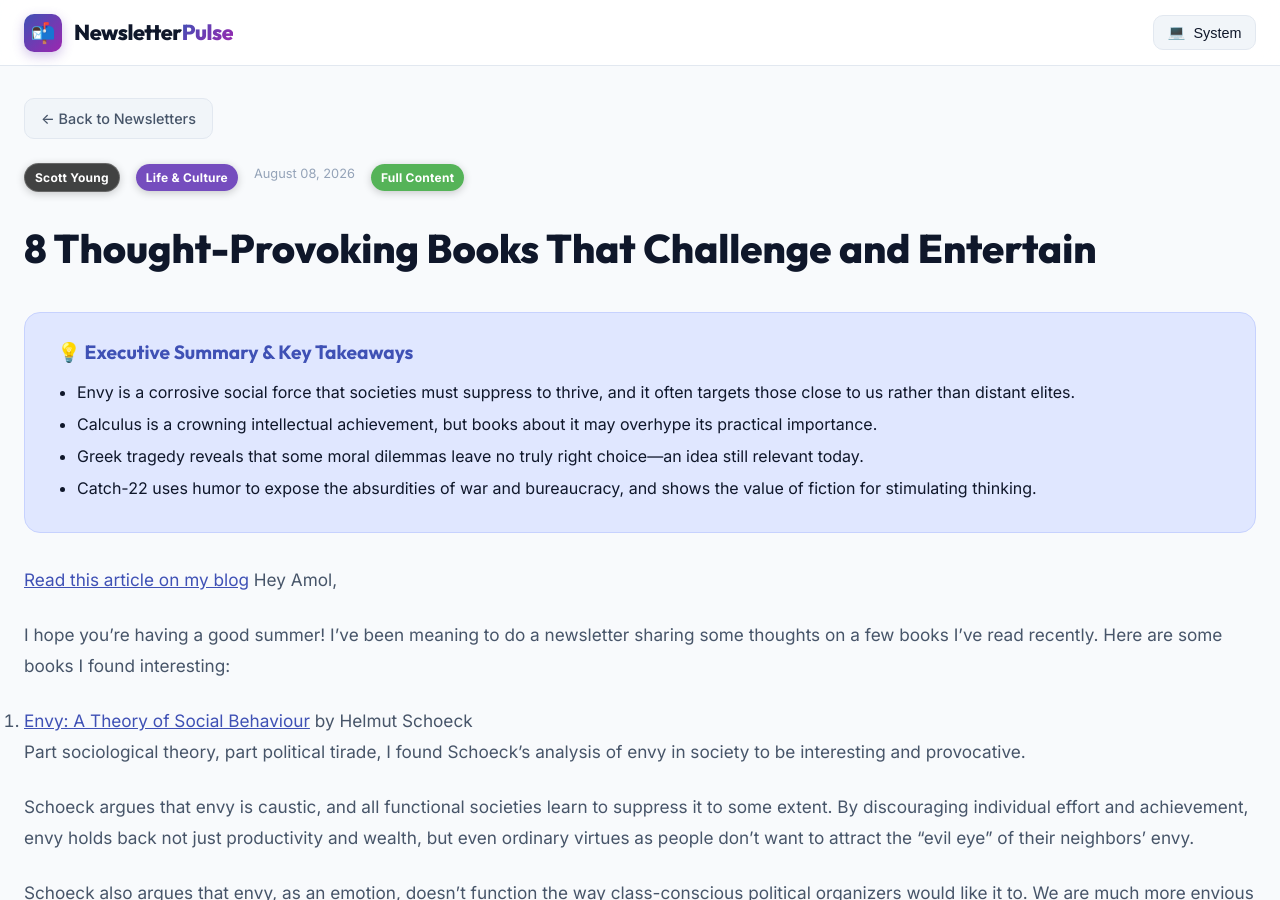
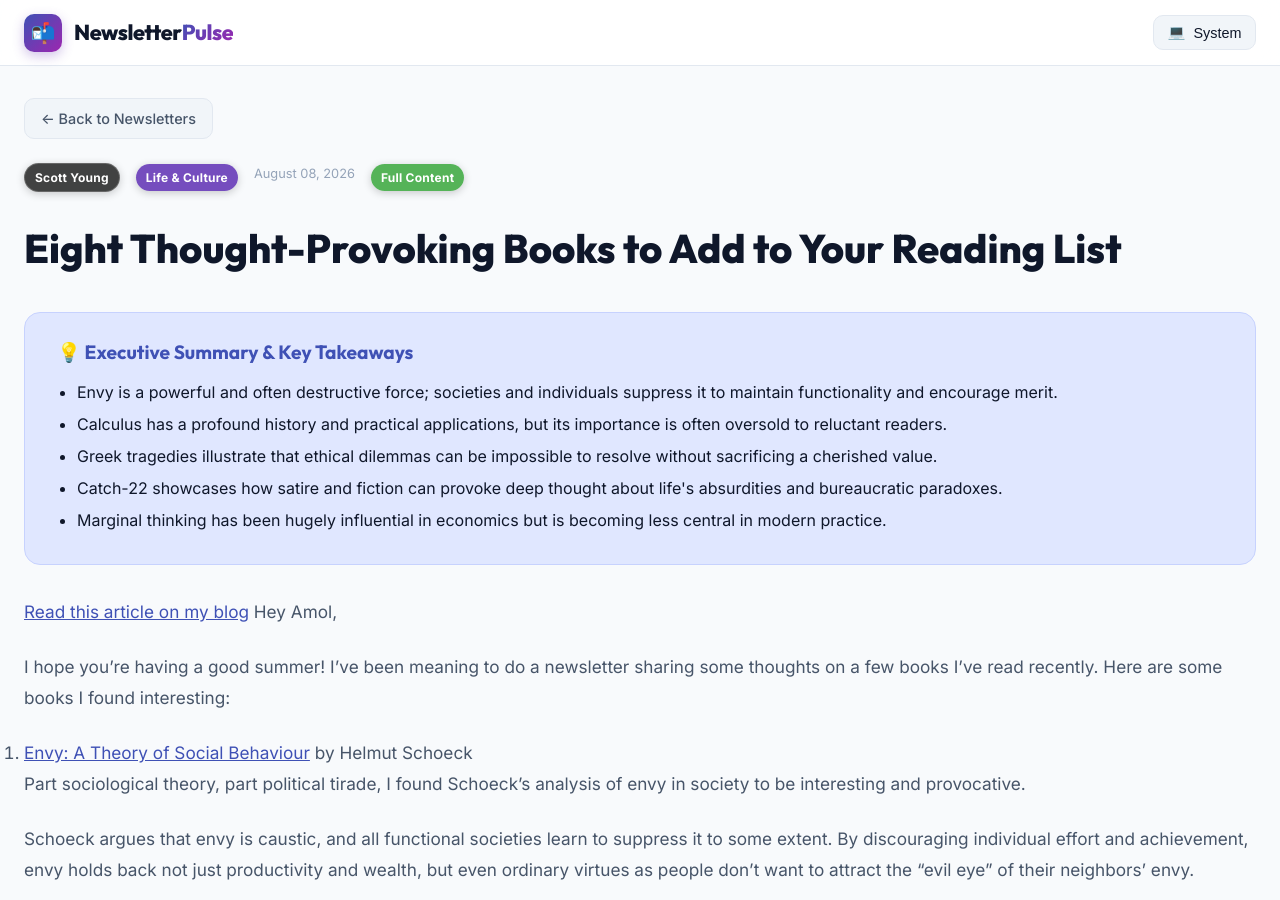
Before and after one commit to vampcoder/daily-newsletters, a Jekyll site: the page built from _posts/2026-08-08-8-thought-provoking-books-ive-read-recently.md, in a window 1280 px wide and 900 px high. Built offline with Jekyll 4.4.1, drawn with Linux system fonts in a browser that asks for light colours.

Commit message:
Update newsletter: 8 Thought-provoking books I've read recently

```diff
--- a/_posts/2026-08-08-8-thought-provoking-books-ive-read-recently.md
+++ b/_posts/2026-08-08-8-thought-provoking-books-ive-read-recently.md
@@ -1,18 +1,19 @@
 ---
 layout: post
-title: "8 Thought-Provoking Books That Challenge and Entertain"
+title: "Eight Thought-Provoking Books to Add to Your Reading List"
 date: 2026-08-08 15:34:27 +0000
 source: "Scott Young"
 category: "Life & Culture"
-excerpt: "Scott Young shares his recent reading list, offering sharp commentary on books about envy, calculus, Greek tragedy, and more. His reviews mix intellectual insight with personal reflection, making each recommendation a springboard for deeper thought."
+excerpt: "Scott Young shares a curated list of eight books that have sparked his thinking, spanning topics from social envy and calculus to classical ethics and existential humor. Each book is accompanied by his personal insights and reflections, making this a compelling read for anyone seeking intellectual stimulation."
 theme_gradient: "linear-gradient(135deg, #4caf50 0%, #388e3c 100%)"
 image: "https://www.scotthyoung.com/blog/wp-content/uploads/2026/08/51jzt8cSl3L._SL1400_-667x1024.jpg"
 is_summary: false
 key_takeaways:
-  - "Envy is a corrosive social force that societies must suppress to thrive, and it often targets those close to us rather than distant elites."
-  - "Calculus is a crowning intellectual achievement, but books about it may overhype its practical importance."
-  - "Greek tragedy reveals that some moral dilemmas leave no truly right choice—an idea still relevant today."
-  - "Catch-22 uses humor to expose the absurdities of war and bureaucracy, and shows the value of fiction for stimulating thinking."
+  - "Envy is a powerful and often destructive force; societies and individuals suppress it to maintain functionality and encourage merit."
+  - "Calculus has a profound history and practical applications, but its importance is often oversold to reluctant readers."
+  - "Greek tragedies illustrate that ethical dilemmas can be impossible to resolve without sacrificing a cherished value."
+  - "Catch-22 showcases how satire and fiction can provoke deep thought about life's absurdities and bureaucratic paradoxes."
+  - "Marginal thinking has been hugely influential in economics but is becoming less central in modern practice."
 ---
 
 [Read this article on my blog](https://5a3293ec.click.convertkit-mail4.com/wvuq20lkqlughk0ew46t7hned9de3b8h2d57/08hwhgu23e4n4ehlh5/aHR0cHM6Ly93d3cuc2NvdHRoeW91bmcuY29tL2Jsb2cvMjAyNi8wOC8wNi9yZWNlbnQtcmVhZGluZy0zLw==)    Hey Amol,
@@ -21,7 +22,7 @@
 
 1. [Envy: A Theory of Social Behaviour](https://5a3293ec.click.convertkit-mail4.com/wvuq20lkqlughk0ew46t7hned9de3b8h2d57/8ghqh3uomd8w8ntkh9/aHR0cHM6Ly93d3cuYW1hem9uLmNhL0VudnktVGhlb3J5LUJlaGF2aW91ci1IZWxtdXQtU2Nob2Vjay9kcC8wODY1OTcwNjQ1) by Helmut Schoeck
 
- Part sociological theory, part political tirade, I found Schoeck’s analysis of envy in society to be interesting and provocative.
+Part sociological theory, part political tirade, I found Schoeck’s analysis of envy in society to be interesting and provocative.
 
 Schoeck argues that envy is caustic, and all functional societies learn to suppress it to some extent. By discouraging individual effort and achievement, envy holds back not just productivity and wealth, but even ordinary virtues as people don’t want to attract the “evil eye” of their neighbors’ envy.
 
@@ -33,7 +34,7 @@
 
 2. [Infinite Powers](https://5a3293ec.click.convertkit-mail4.com/wvuq20lkqlughk0ew46t7hned9de3b8h2d57/vqh3hmuoz06m67cghl/aHR0cHM6Ly93d3cuYW1hem9uLmNhL0luZmluaXRlLVBvd2Vycy1DYWxjdWx1cy1SZXZlYWxzLVVuaXZlcnNlL2RwLzAzNTgyOTkyODQ_cz1ib29rcw==) by Steven Strogatz
 
- A fascinating book on the history of calculus.
+A fascinating book on the history of calculus.
 
 I really enjoy Strogatz’s work, especially his [class on chaos theory](https://5a3293ec.click.convertkit-mail4.com/wvuq20lkqlughk0ew46t7hned9de3b8h2d57/l2heh6ul82pqpmf6h0/aHR0cHM6Ly93d3cueW91dHViZS5jb20vcGxheWxpc3Q_bGlzdD1QTGJONTdDNVpkbDZqX3FKQS1wQVJKbktzbVJPelBuTzlW). This book, looking at the history of one of mathematics’ crowning achievements is also great.
 
@@ -41,7 +42,7 @@
 
 3. [The Fragility of Goodness](https://5a3293ec.click.convertkit-mail4.com/wvuq20lkqlughk0ew46t7hned9de3b8h2d57/m2h7h6u3d5x2xdamhq/aHR0cHM6Ly93d3cuYW1hem9uLmNhL0ZyYWdpbGl0eS1Hb29kbmVzcy1FdGhpY3MtVHJhZ2VkeS1QaGlsb3NvcGh5L2RwLzA1MjE3OTQ3MjI=) by Martha Nussbaum
 
- Life is fragile, and we often fail to do the right thing, or to get what we want. That much is well understood. But are there situations in life where it’s impossible to do the right thing? Times we’re left with no good options, and all choices inevitably involve sacrificing a dearly held value?
+Life is fragile, and we often fail to do the right thing, or to get what we want. That much is well understood. But are there situations in life where it’s impossible to do the right thing? Times we’re left with no good options, and all choices inevitably involve sacrificing a dearly held value?
 
 Nussbaum argues that there are, and the ancient Greek tragedians understood this to be a part of the human condition. Their works are tragedies not because bad things happen to good people, but because people have no choice but to do things badly. Damned if they do, damned if they don’t.
 
@@ -49,7 +50,7 @@
 
 4. [Who We Are and How We Got Here](https://5a3293ec.click.convertkit-mail4.com/wvuq20lkqlughk0ew46t7hned9de3b8h2d57/dphehmuel6xdxpsmh4/aHR0cHM6Ly93d3cuYW1hem9uLmNhL1doby1BcmUtSG93LUdvdC1IZXJlL2RwLzExMDE4NzM0Njk=) by David Reich
 
- Recently, geneticists have been able to extract DNA sequences from the skeletons of ancient humans. By sequencing that DNA and comparing it to other archeological specimens and modern-day human beings, we are getting a much richer picture of our ancestry than ever before.
+Recently, geneticists have been able to extract DNA sequences from the skeletons of ancient humans. By sequencing that DNA and comparing it to other archeological specimens and modern-day human beings, we are getting a much richer picture of our ancestry than ever before.
 
 There’s a tendency to view our current cosmopolitan age as an aberration. To assume that, until recently, people lived largely where they settled after the initial human migrations out of Africa. That Chinese people are from China, Europeans are from Europe, and First Nations people in the Americas settled roughly where they landed after crossing the Bering Strait tens of thousands of years ago. In this view, our multi-ethnic societies with mixtures of ancestral ethnic groups is highly unusual.
 
@@ -57,7 +58,7 @@
 
 5. [The Myth of Sisyphus](https://5a3293ec.click.convertkit-mail4.com/wvuq20lkqlughk0ew46t7hned9de3b8h2d57/e0hph0u78vzmzdh8h2/aHR0cHM6Ly93d3cuYW1hem9uLmNhL015dGgtU2lzeXBodXMtQWxiZXJ0LUNhbXVzL2RwLzA1MjU1NjQ0NTQ=) by Albert Camus
 
- “There is but one truly serious philosophical problem, and that is suicide.” To Camus, life is obviously absurd and meaningless. The question is whether it’s still worth living a meaningless existence.
+“There is but one truly serious philosophical problem, and that is suicide.” To Camus, life is obviously absurd and meaningless. The question is whether it’s still worth living a meaningless existence.
 
 Camus argues that it is, asking what it would be like to create art that, fundamentally, does not matter. He argues for a kind of experiential gluttony, maximizing one’s experiences, treating living itself as an act of rebellion in the face of an uncaring cosmos.
 
@@ -67,13 +68,13 @@
 
 6. [The Perfectionists](https://5a3293ec.click.convertkit-mail4.com/wvuq20lkqlughk0ew46t7hned9de3b8h2d57/7qh7h2u9rledeeuzh6/aHR0cHM6Ly93d3cuYW1hem9uLmNhL1BlcmZlY3Rpb25pc3RzLVByZWNpc2lvbi1FbmdpbmVlcnMtQ3JlYXRlZC1Nb2Rlcm4vZHAvMDA2MjY1MjU2Nw==) by Simon Winchester
 
- The modern world is built on an idea: precision. By making things ever-more exactly, we can solve technological puzzles that ancients could only dream of. Winchester takes the reader on a tour through the history of precision, beginning with the first precision-machined cannons, milled to within about the width of a coin, to the lithographic processes used to make high-end computer chips, offering precision to within a few atoms.
+The modern world is built on an idea: precision. By making things ever-more exactly, we can solve technological puzzles that ancients could only dream of. Winchester takes the reader on a tour through the history of precision, beginning with the first precision-machined cannons, milled to within about the width of a coin, to the lithographic processes used to make high-end computer chips, offering precision to within a few atoms.
 
 One of my favorite stories in the book compares Rolls-Royce and Ford automobiles. While Rolls-Royce was famous for their exquisite craftsmanship, it was actually Ford’s Model T that was more precise. The reason was simple: Ford needed to build all the cars with identical, interchangeable parts. Being unable to fiddle with the pieces until they lined up perfectly meant that each part had to, on its own, be much more perfect than any component of a hand-crafted automobile.
 
 7. [The Marginal Revolution](https://5a3293ec.click.convertkit-mail4.com/wvuq20lkqlughk0ew46t7hned9de3b8h2d57/owhkhwuw29exezcvhr/aHR0cHM6Ly90eWxlcmNvd2VuLmNvbS9tYXJnaW5hbC1yZXZvbHV0aW9uLWdlbmVyYXRpdmUtYm9vay8=) by Tyler Cowen
 
- This book was billed as a new kind of book on generative AI. Cowen even went so far as to build a [companion website](https://5a3293ec.click.convertkit-mail4.com/wvuq20lkqlughk0ew46t7hned9de3b8h2d57/z2hgh7ueq6z5g9uph0/aHR0cHM6Ly90eWxlcmNvd2VuLmNvbS9tYXJnaW5hbC1yZXZvbHV0aW9uLWdlbmVyYXRpdmUtYm9vay9hcHAv) that allows you to ask the book questions. I didn’t do any of that, though, and simply read the Kindle edition of the book start-to-finish.
+This book was billed as a new kind of book on generative AI. Cowen even went so far as to build a [companion website](https://5a3293ec.click.convertkit-mail4.com/wvuq20lkqlughk0ew46t7hned9de3b8h2d57/z2hgh7ueq6z5g9uph0/aHR0cHM6Ly90eWxlcmNvd2VuLmNvbS9tYXJnaW5hbC1yZXZvbHV0aW9uLWdlbmVyYXRpdmUtYm9vay9hcHAv) that allows you to ask the book questions. I didn’t do any of that, though, and simply read the Kindle edition of the book start-to-finish.
 
 Cowen offers a history of [marginalism](https://5a3293ec.click.convertkit-mail4.com/wvuq20lkqlughk0ew46t7hned9de3b8h2d57/p8hehqu4n6erv3tqh3/aHR0cHM6Ly9lbi53aWtpcGVkaWEub3JnL3dpa2kvTWFyZ2luYWxpc20=), or the theory that the right way to analyze a decision is not to ask how much something costs on average, but what it costs you to do one more of something. Consider the famous [diamond-water paradox](https://5a3293ec.click.convertkit-mail4.com/wvuq20lkqlughk0ew46t7hned9de3b8h2d57/x0hph3ue52mkgpf5hl/aHR0cHM6Ly9lbi53aWtpcGVkaWEub3JnL3dpa2kvUGFyYWRveF9vZl92YWx1ZQ==). Water is necessary for life, so its value must be immense. Diamonds, in contrast, are mostly useless baubles, so they shouldn’t be very valuable. Yet water is cheap and diamonds are expensive.
 
@@ -83,7 +84,7 @@
 
 8. [Catch-22](https://5a3293ec.click.convertkit-mail4.com/wvuq20lkqlughk0ew46t7hned9de3b8h2d57/kkhmh2unkwpz72alh7/aHR0cHM6Ly93d3cuYW1hem9uLmNhL0NhdGNoLTIyLTUwdGgtQW5uaXZlcnNhcnktSm9zZXBoLUhlbGxlci9kcC8xNDUxNjI2NjU3) by Joseph Heller
 
- This may be the funniest book I’ve ever read. A satire on war, bureaucracy and the paradoxes of life, the eponymous Catch-22 refers to a fictitious rule for bomber pilots who wanted to get out of combat duty:  There was only one catch and that was Catch-22, which specified that a concern for one’s own safety in the face of dangers that were real and immediate was the process of a rational mind. Orr was crazy and could be grounded. All he had to do was ask; and as soon as he did, he would no longer be crazy and would have to fly more missions. Orr would be crazy to fly more missions and sane if he didn’t, but if he was sane he had to fly them. If he flew them he was crazy and didn’t have to; but if he didn’t want to he was sane and had to. Yossarian was moved very deeply by the absolute simplicity of this clause of Catch-22 and let out a respectful whistle.
+This may be the funniest book I’ve ever read. A satire on war, bureaucracy and the paradoxes of life, the eponymous Catch-22 refers to a fictitious rule for bomber pilots who wanted to get out of combat duty:  There was only one catch and that was Catch-22, which specified that a concern for one’s own safety in the face of dangers that were real and immediate was the process of a rational mind. Orr was crazy and could be grounded. All he had to do was ask; and as soon as he did, he would no longer be crazy and would have to fly more missions. Orr would be crazy to fly more missions and sane if he didn’t, but if he was sane he had to fly them. If he flew them he was crazy and didn’t have to; but if he didn’t want to he was sane and had to. Yossarian was moved very deeply by the absolute simplicity of this clause of Catch-22 and let out a respectful whistle.
 
 The whole book is full of amusing little observations about the absurdities of life:  He was working hard at increasing his life span. He did it by cultivating boredom. Dunbar was working so hard at increasing his life span that Yossarian thought he was dead.
 
@@ -99,8 +100,8 @@
 
 I haven’t always been motivated to read many classic works of fiction, although I seldom regret reading them. *Catch-22* reminds me that fiction is good, not just for entertainment, but for the kind of thinking it stimulates.      ⠀Best,
 
-   ⠀  Share **"**[**8 Thought-Provoking Books I've Read Recently**](https://5a3293ec.click.convertkit-mail4.com/wvuq20lkqlughk0ew46t7hned9de3b8h2d57/08hwhgu23e4n4ehlh5/aHR0cHM6Ly93d3cuc2NvdHRoeW91bmcuY29tL2Jsb2cvMjAyNi8wOC8wNi9yZWNlbnQtcmVhZGluZy0zLw==)**"**
+⠀  Share **"**[**8 Thought-Provoking Books I've Read Recently**](https://5a3293ec.click.convertkit-mail4.com/wvuq20lkqlughk0ew46t7hned9de3b8h2d57/08hwhgu23e4n4ehlh5/aHR0cHM6Ly93d3cuc2NvdHRoeW91bmcuY29tL2Jsb2cvMjAyNi8wOC8wNi9yZWNlbnQtcmVhZGluZy0zLw==)**"**
 
-           ⠀
+⠀
 
- |  | 309-1275 West 6th Ave, Vancouver, BC V6H 1A6.
+|  | 309-1275 West 6th Ave, Vancouver, BC V6H 1A6.
```
